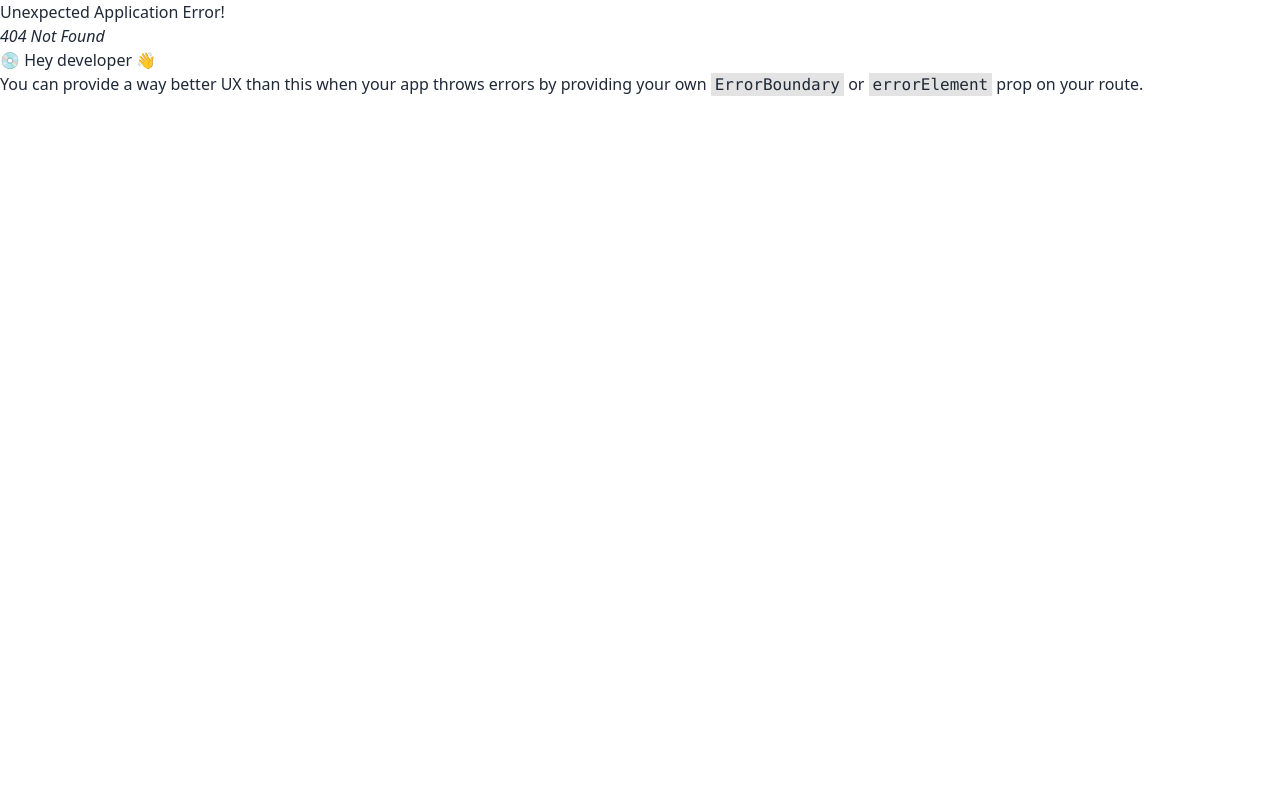
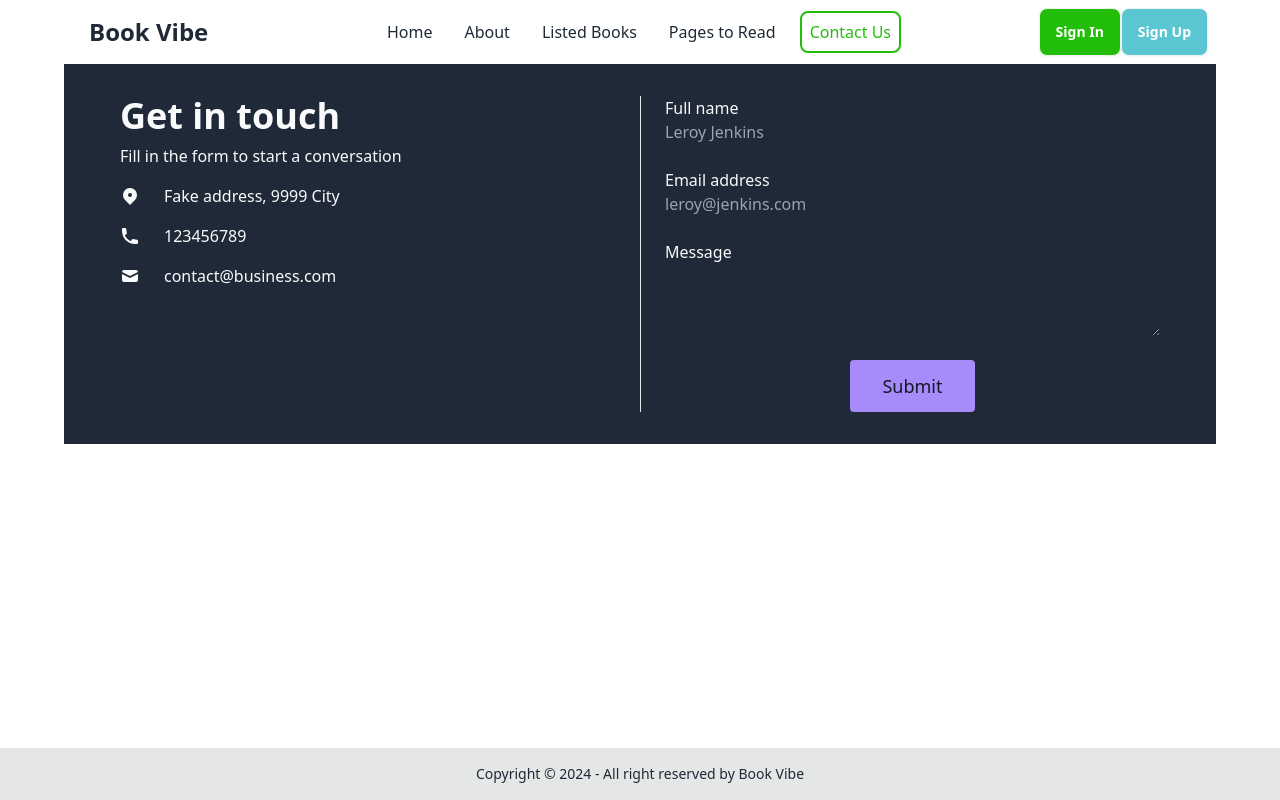
Before and after one commit to mkiuzzl01/Book-Shelf, a React (Vite) app: page /Contact_Us in a window 1280 px wide. Before the commit this address had no page. Built offline with nearby package versions, Linux system fonts and the light colour scheme.

Commit message:
contact and about route add in this project for additional part implimentation

```diff
--- a/src/Layout/Footer/Footer.jsx
+++ b/src/Layout/Footer/Footer.jsx
@@ -3,7 +3,7 @@
     <footer className="footer-center p-4 bg-base-300 text-base-content">
       <div className="footer max-w-6xl m-auto">
       <aside>
-        <p>Copyright © 2024 - All right reserved by ACME Industries Ltd</p>
+        <p>Copyright © 2024 - All right reserved by Book Vibe</p>
       </aside>
       </div>
     </footer>
--- a/src/Layout/Header/Header.jsx
+++ b/src/Layout/Header/Header.jsx
@@ -8,7 +8,7 @@
           className={({ isActive }) =>
             isActive
               ? "border-2 rounded-lg text-[#23BE0A] border-[#23BE0A] p-2"
-              : "bg-white p-2"
+              : "bg-white p-2 hover:border-gray-600 hover:border-2 rounded-lg"
           }
           to="/"
         >
@@ -20,7 +20,19 @@
           className={({ isActive }) =>
             isActive
               ? "border-2 rounded-lg text-[#23BE0A] border-[#23BE0A] p-2"
-              : "bg-white p-2"
+              : "bg-white p-2 hover:border-gray-600 hover:border-2 rounded-lg"
+          }
+          to="/About"
+        >
+          About
+        </NavLink>
+      </li>
+      <li>
+        <NavLink
+          className={({ isActive }) =>
+            isActive
+              ? "border-2 rounded-lg text-[#23BE0A] border-[#23BE0A] p-2"
+              : "bg-white p-2 hover:border-gray-600 hover:border-2 rounded-lg"
           }
           to="/Listed_Books"
         >
@@ -32,11 +44,24 @@
           className={({ isActive }) =>
             isActive
               ? "border-2 rounded-lg text-[#23BE0A] border-[#23BE0A] p-2"
-              : "bg-white p-2"
+              : "bg-white p-2 hover:border-gray-600 hover:border-2 rounded-lg"
           }
           to="/Pages_to_Read"
         >
           Pages to Read
+        </NavLink>
+      </li>
+
+      <li>
+        <NavLink
+          className={({ isActive }) =>
+            isActive
+              ? "border-2 rounded-lg text-[#23BE0A] border-[#23BE0A] p-2"
+              : "bg-white p-2 hover:border-gray-600 hover:border-2 rounded-lg"
+          }
+          to="/Contact_Us"
+        >
+          Contact Us
         </NavLink>
       </li>
     </>
--- /dev/null
+++ b/src/components/About/About.jsx
@@ -0,0 +1,32 @@
+const About = () => {
+  return (
+    <div className="space-y-4 p-4">
+      <h1 className="text-4xl font-bold">Welcome to Book Vibe!</h1>
+      <p className="text-lg">
+        At Book Vibe, we're passionate about All Your Favorite Books Here .
+        Founded on the belief that we want create hobbit to Read book Human, we
+        strive to we have to all writer book collect and add to site.
+      </p>
+
+      <p className="text-lg">
+        Our journey began with a vision to create proper educate new generation.
+        Since then, we've been dedicated to we ha already achieve people
+        satisfaction.
+      </p>
+
+      <p className="text-lg">
+        But Book Vibe isn't just about what we do – it's about our community.
+        We're grateful for the incredible support of our users who have helped
+        shape our platform into what it is today.
+      </p>
+      <h1 className="text-2xl font-bold">Get in Touch:</h1>
+      <p className="text-lg">
+        We love hearing from you! Whether you have feedback, suggestions, or
+        just want to say hello, don't hesitate to reach out to us at Gulshan-2. Thank you for being a part of our journey. Together, let's
+        continue to create proper educate new generation .
+      </p>
+    </div>
+  );
+};
+
+export default About;
--- /dev/null
+++ b/src/components/Contact_Us/Contact_Us.jsx
@@ -0,0 +1,85 @@
+const Contact_Us = () => {
+  return (
+    <section className="py-8 bg-gray-800 dark:bg-gray-100 text-gray-50 dark:text-gray-900">
+      <div className="grid max-w-6xl grid-cols-1 px-6 mx-auto lg:px-8 md:grid-cols-2 md:divide-x">
+        <div className="py-6 md:py-0 md:px-6">
+          <h1 className="text-4xl font-bold">Get in touch</h1>
+          <p className="pt-2 pb-4">Fill in the form to start a conversation</p>
+          <div className="space-y-4">
+            <p className="flex items-center">
+              <svg
+                xmlns="http://www.w3.org/2000/svg"
+                viewBox="0 0 20 20"
+                fill="currentColor"
+                className="w-5 h-5 mr-2 sm:mr-6"
+              >
+                <path
+                  fillRule="evenodd"
+                  d="M5.05 4.05a7 7 0 119.9 9.9L10 18.9l-4.95-4.95a7 7 0 010-9.9zM10 11a2 2 0 100-4 2 2 0 000 4z"
+                  clipRule="evenodd"
+                ></path>
+              </svg>
+              <span>Fake address, 9999 City</span>
+            </p>
+            <p className="flex items-center">
+              <svg
+                xmlns="http://www.w3.org/2000/svg"
+                viewBox="0 0 20 20"
+                fill="currentColor"
+                className="w-5 h-5 mr-2 sm:mr-6"
+              >
+                <path d="M2 3a1 1 0 011-1h2.153a1 1 0 01.986.836l.74 4.435a1 1 0 01-.54 1.06l-1.548.773a11.037 11.037 0 006.105 6.105l.774-1.548a1 1 0 011.059-.54l4.435.74a1 1 0 01.836.986V17a1 1 0 01-1 1h-2C7.82 18 2 12.18 2 5V3z"></path>
+              </svg>
+              <span>123456789</span>
+            </p>
+            <p className="flex items-center">
+              <svg
+                xmlns="http://www.w3.org/2000/svg"
+                viewBox="0 0 20 20"
+                fill="currentColor"
+                className="w-5 h-5 mr-2 sm:mr-6"
+              >
+                <path d="M2.003 5.884L10 9.882l7.997-3.998A2 2 0 0016 4H4a2 2 0 00-1.997 1.884z"></path>
+                <path d="M18 8.118l-8 4-8-4V14a2 2 0 002 2h12a2 2 0 002-2V8.118z"></path>
+              </svg>
+              <span>contact@business.com</span>
+            </p>
+          </div>
+        </div>
+        <form className="flex flex-col py-6 space-y-6 md:py-0 md:px-6">
+          <label className="block">
+            <span className="mb-1">Full name</span>
+            <input
+              type="text"
+              placeholder="Leroy Jenkins"
+              className="block w-full rounded-md shadow-sm focus:ring focus:ring-opacity-75 focus:ring-violet-400 focus:dark:ring-violet-600 bg-gray-800 dark:bg-gray-100"
+            />
+          </label>
+          <label className="block">
+            <span className="mb-1">Email address</span>
+            <input
+              type="email"
+              placeholder="leroy@jenkins.com"
+              className="block w-full rounded-md shadow-sm focus:ring focus:ring-opacity-75 focus:ring-violet-400 focus:dark:ring-violet-600 bg-gray-800 dark:bg-gray-100"
+            />
+          </label>
+          <label className="block">
+            <span className="mb-1">Message</span>
+            <textarea
+              rows="3"
+              className="block w-full rounded-md focus:ring focus:ring-opacity-75 focus:ring-violet-400 focus:dark:ring-violet-600 bg-gray-800 dark:bg-gray-100"
+            ></textarea>
+          </label>
+          <button
+            type="button"
+            className="self-center px-8 py-3 text-lg rounded focus:ring hover:ring focus:ring-opacity-75 bg-violet-400 dark:bg-violet-600 text-gray-900 dark:text-gray-50 focus:ring-violet-400 focus:dark:ring-violet-600 hover:ring-violet-400 hover:dark:ring-violet-600"
+          >
+            Submit
+          </button>
+        </form>
+      </div>
+    </section>
+  );
+};
+
+export default Contact_Us;
--- a/src/components/Listed_Books/Listed_Books.jsx
+++ b/src/components/Listed_Books/Listed_Books.jsx
@@ -3,6 +3,16 @@
 import { MdKeyboardArrowDown } from "react-icons/md";
 const Listed_Books = () => {
   const [index, setIndex] = useState(0);
+
+const handleRating = rating =>{
+  console.log(rating)
+}
+const handlePageNumber = pages =>{
+  console.log(pages)
+}
+const handlePublishYear = year =>{
+  console.log(year)
+}
 
   return (
     <div>
@@ -18,13 +28,13 @@
           tabIndex={0}
           className="dropdown-content z-[1] menu p-2 shadow bg-base-100 rounded-box w-52"
         >
-          <li>
+          <li onClick={()=>handleRating('rating')}>
             <a>Rating</a>
           </li>
-          <li>
+          <li onClick={()=>handlePageNumber('pages')}>
             <a>Number of Pages</a>
           </li>
-          <li>
+          <li onClick={()=>handlePublishYear('Year')}>
             <a>Published Year</a>
           </li>
         </ul>
```
Also changed, not shown: src/main.jsx (+10 -0 lines).
